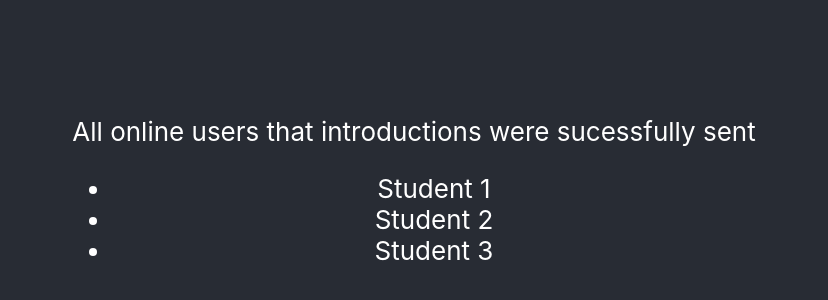
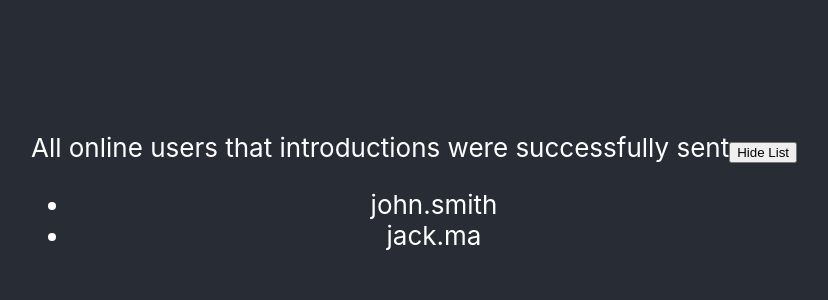
Before and after one commit to juliopiubello/candidate-testing, a React (Create React App) app: page / in a window 1280 px wide. Shown: the part 196-496 px from the top of the page, without its empty margins (226-1054 px from the left). Built offline with nearby package versions, Linux system fonts and the light colour scheme.

Commit message:
Interview Updates

```diff
--- a/src/App.js
+++ b/src/App.js
@@ -1,8 +1,11 @@
-import React, { useState, useEffect } from 'react';
-import './App.css';
+import React, { useState, useEffect } from "react";
+import "./App.css";
 
 const App = () => {
-  const checkStatus = async (userId) => {
+	const [ids, setIds] = useState([]);
+	const [showList, setShowList] = useState(true);
+
+	const checkStatus = async userId => {
 		return Math.random() > 0.8
 			? { status: "offline", id: userId }
 			: { status: "online", id: userId };
@@ -12,7 +15,7 @@ const App = () => {
 		return ["john.smith", "sara.lee", "jack.ma"];
 	};
 
-  const sendIntroduction = async (userId) => {
+	const sendIntroduction = async userId => {
 		return Math.random() > 0.1 ? true : false;
 	};
 
@@ -21,20 +24,50 @@ const App = () => {
       return the users for which the introductions were successfully sent
   */
 
+	useEffect(() => {
+		const getIds = async () => {
+			const ids = await fetchUserIds();
+			const successfulIds = [];
+
+			for (let i = 0; i < ids.length; i++) {
+				const user = await checkStatus(ids[i]);
+
+				if (user.status === "online") {
+					const isIntroductionSent = await sendIntroduction(user.id);
+					if (isIntroductionSent) {
+						successfulIds.push(user.id);
+					}
+				}
+			}
+
+			setIds(successfulIds);
+		};
+		getIds();
+	}, []);
+
+	const style = {
+		display: `${showList ? "block" : "none"}`,
+	};
+
 	return (
 		<div className="App">
 			<div className="App-header">
 				<div>
-          All online users that introductions were sucessfully sent
-          <ul>
-            <li>Student 1</li>
-            <li>Student 2</li>
-            <li>Student 3</li>
+					All online users that introductions were successfully sent
+					<button type="button" onClick={e => setShowList(prev => !prev)}>
+						{showList ? "Hide List" : "Show List"}
+					</button>
+					<ul style={style}>
+						{ids.length > 0 ? (
+							ids.map(id => <li key={id}> {id} </li>)
+						) : (
+							<p>No Users got an Introduction</p>
+						)}
 					</ul>
 				</div>
 			</div>
 		</div>
 	);
-}
+};
 
 export default App;
```
Lines whose indentation alone changed are shown as unchanged.
